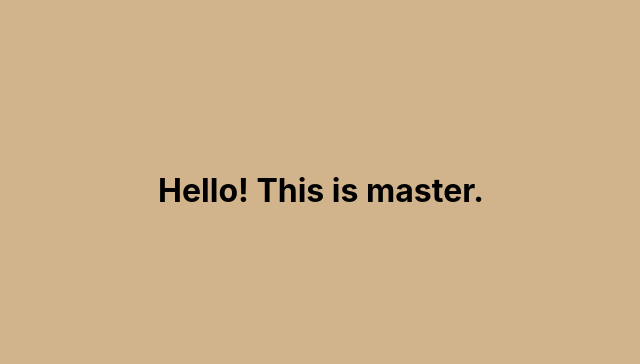
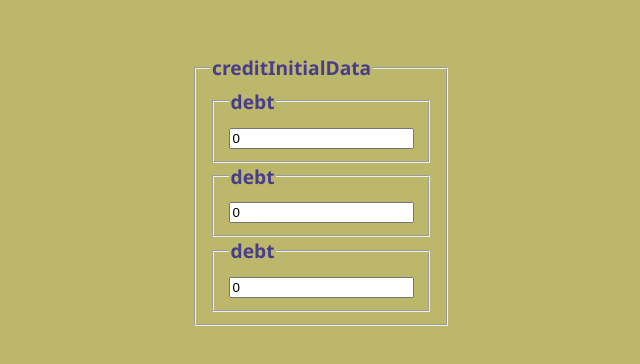
Before and after one commit to lavfrim/react-training-app, a React (Create React App) app: page / in a window 1280 px wide. Shown: the part 210-574 px from the top of the page, without its empty margins (319-959 px from the left). Built offline with nearby package versions, Linux system fonts and the light colour scheme.

Commit message:
feat: add CreditInitialData component

```diff
--- a/src/App.js
+++ b/src/App.js
@@ -1,6 +1,7 @@
 import React, { Component } from 'react';
 import './App.scss';
 
+import CreditInitialData from './Componenst/CreditInitialData';
 
 export default class App extends Component {
   constructor(props) {
@@ -14,7 +15,7 @@ export default class App extends Component {
   render() {
     return (
       <>
-        <h1>Hello! This is master.</h1>
+        <CreditInitialData />
       </>
     )
   }
--- /dev/null
+++ b/src/Componenst/CreditInitialData/creditInitialData.js
@@ -0,0 +1,86 @@
+import React, { Component } from 'react';
+
+import './creditInitialData.scss';
+
+const blockName = 'creditInitialData';
+
+export default class CreditInitialData extends Component {
+    constructor(props) {
+        super(props);
+
+        this.state = {
+            debt: 0,
+            payment: 0,
+            month: 0,
+        }
+    }
+
+
+    handlChange = (event) => {
+        const name = event.target.name;
+        console.log(name);
+
+        switch (name) {
+            case 'debt': console.log(name);
+                break;
+            case 'payment': console.log(name);
+                break;
+            case 'month': console.log(name);
+                break;
+            default: console.log('non');
+                break;
+        }
+    }
+
+    render() {
+        const { debt, payment, month } = this.state;
+
+        return (
+            <div className={`${blockName}`}>
+                <fieldset>
+                    <legend>
+                        creditInitialData
+                    </legend>
+
+                    <fieldset>
+                        <legend>
+                            debt
+                        </legend>
+                        <input
+                            type="number"
+                            placeholder="debt"
+                            name="debt"
+                            value={debt}
+                            onChange={this.handlChange}
+                        />
+                    </fieldset>
+
+                    <fieldset>
+                        <legend>
+                            debt
+                        </legend>
+                        <input
+                            type="number"
+                            placeholder="payment"
+                            name="payment" value={payment}
+                            onChange={this.handlChange}
+                        />
+                    </fieldset>
+
+                    <fieldset>
+                        <legend>
+                            debt
+                        </legend>
+                        <input
+                            type="number"
+                            placeholder="month"
+                            name="month" value={month}
+                            onChange={this.handlChange}
+                        />
+                    </fieldset>
+
+                </fieldset>
+            </div>
+        )
+    }
+}
--- /dev/null
+++ b/src/Componenst/CreditInitialData/creditInitialData.scss
@@ -0,0 +1,13 @@
+.creditInitialData {
+    height: 100%;
+    width: 100%;
+    background-color: darkkhaki;
+    font-family: 'Segoe UI', Tahoma, Geneva, Verdana, sans-serif;
+    font-size: 1.2rem;
+    font-weight: 700;
+    color: darkslateblue;
+    display: flex;
+    flex-direction: column;
+    justify-content: center;
+    align-items: center;
+}
--- /dev/null
+++ b/src/Componenst/CreditInitialData/index.js
@@ -0,0 +1,3 @@
+import CreditInitialData from './creditInitialData';
+
+export default CreditInitialData;
```
